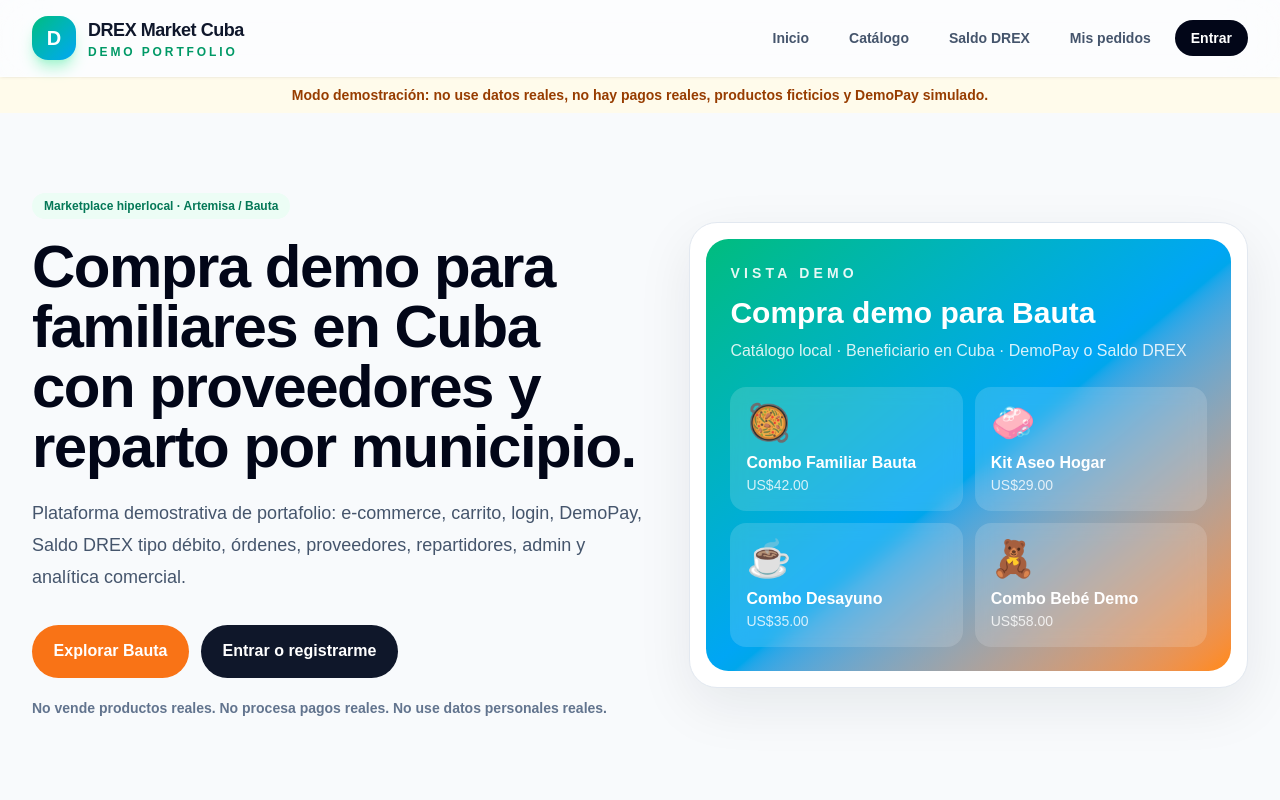
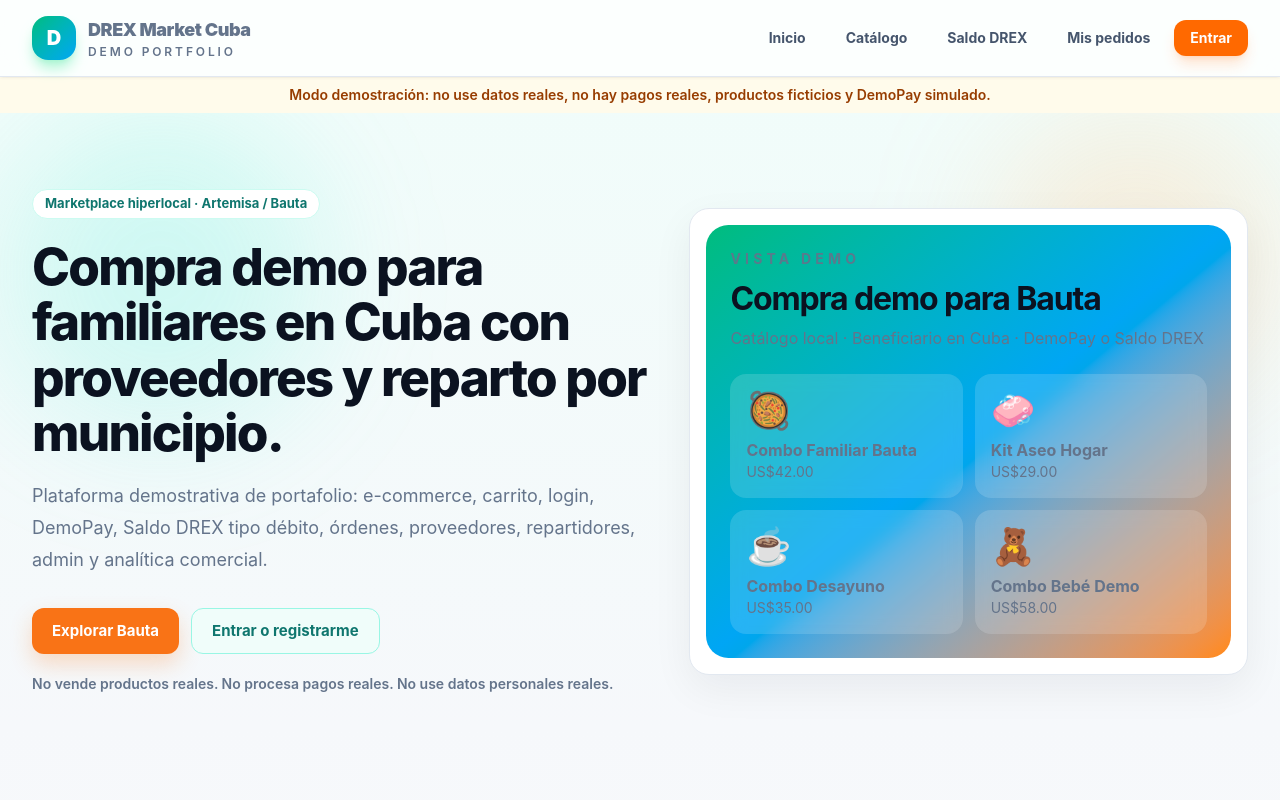
Before and after one commit to Yoarcy/drex-market-cuba-demo, a Next.js app: page / in a window 1280 px wide. Shown: the top 800 px of the page. Built offline with nearby package versions, Linux system fonts and the light colour scheme.

Commit message:
style: apply refined SaaS visual system

```diff
--- a/src/app/globals.css
+++ b/src/app/globals.css
@@ -1,76 +1,154 @@
 @import "tailwindcss";
 
 :root {
-  --background: #f8fafc;
-  --foreground: #0f172a;
+  --color-bg: #F6F8FB;
+  --color-bg-soft: #EEF4F7;
+  --color-surface: #FFFFFF;
+  --color-surface-soft: #F8FAFC;
+
+  --color-text: #0B1220;
+  --color-text-muted: #64748B;
+  --color-text-soft: #94A3B8;
+
+  --color-border: #E2E8F0;
+  --color-border-strong: #CBD5E1;
+
+  --color-primary: #0F766E;
+  --color-primary-hover: #0B5F59;
+  --color-primary-soft: #CCFBF1;
+  --color-primary-ultra-soft: #F0FDFA;
+
+  --color-cta: #F97316;
+  --color-cta-hover: #EA580C;
+  --color-cta-soft: #FFEDD5;
+
+  --color-dark: #0F172A;
+  --color-dark-2: #111827;
+
+  --color-success: #16A34A;
+  --color-success-soft: #DCFCE7;
+  --color-warning: #F59E0B;
+  --color-warning-soft: #FEF3C7;
+  --color-error: #DC2626;
+  --color-error-soft: #FEE2E2;
+  --color-info: #2563EB;
+  --color-info-soft: #DBEAFE;
+
+  --background: var(--color-bg);
+  --foreground: var(--color-text);
 }
 
 * { box-sizing: border-box; }
 html { scroll-behavior: smooth; }
 body {
   margin: 0;
-  background: var(--background);
-  color: var(--foreground);
-  font-family: Arial, Helvetica, sans-serif;
+  background: var(--color-bg);
+  color: var(--color-text);
+  font-family: Inter, Manrope, system-ui, -apple-system, BlinkMacSystemFont, "Segoe UI", sans-serif;
+  text-rendering: optimizeLegibility;
 }
 
 a { text-decoration: none; }
 
+h1, h2, h3 { color: var(--color-text); letter-spacing: -0.035em; }
+h1 { font-size: clamp(2.1rem, 4vw, 3.25rem); line-height: 1.08; font-weight: 800; }
+h2 { font-size: clamp(1.7rem, 3vw, 2rem); line-height: 1.15; font-weight: 750; }
+h3 { font-size: 1.5rem; line-height: 1.25; font-weight: 750; }
+p { color: var(--color-text-muted); }
+
 input, select, textarea {
   width: 100%;
-  border-radius: 1rem;
-  border: 1px solid #cbd5e1;
-  background: white;
-  padding: 0.85rem 1rem;
-  color: #0f172a;
+  min-height: 46px;
+  border-radius: 12px;
+  border: 1px solid var(--color-border-strong);
+  background: var(--color-surface);
+  padding: 0 14px;
+  color: var(--color-text);
+  font-size: 14px;
   outline: none;
+  transition: border-color 180ms ease, box-shadow 180ms ease, background 180ms ease;
+}
+textarea { padding-top: 12px; padding-bottom: 12px; }
+input::placeholder, textarea::placeholder { color: var(--color-text-soft); }
+
+input:focus, select:focus, textarea:focus {
+  border-color: #14B8A6;
+  box-shadow: 0 0 0 4px rgba(20, 184, 166, 0.16);
 }
 
-input:focus, select:focus, textarea:focus {
-  border-color: #10b981;
-  box-shadow: 0 0 0 4px rgba(16, 185, 129, 0.12);
+label, label span {
+  font-weight: 700;
+  color: var(--color-text-muted);
 }
 
-label { font-weight: 700; color: #334155; }
+.demo-card {
+  border: 1px solid var(--color-border);
+  background: var(--color-surface);
+  border-radius: 20px;
+  box-shadow: 0 14px 40px rgba(15, 23, 42, 0.06);
+  transition: transform 180ms ease, box-shadow 180ms ease, border-color 180ms ease;
+}
+.demo-card:hover { box-shadow: 0 20px 50px rgba(15, 23, 42, 0.09); }
 
-.demo-card {
-  border: 1px solid #e2e8f0;
-  background: white;
-  border-radius: 1.75rem;
-  box-shadow: 0 18px 55px rgba(15, 23, 42, 0.08);
+.btn-primary,
+.btn-dark {
+  display: inline-flex;
+  min-height: 46px;
+  align-items: center;
+  justify-content: center;
+  border-radius: 12px;
+  padding: 0 20px;
+  font-size: 15px;
+  font-weight: 750;
+  transition: transform 180ms ease, background 180ms ease, box-shadow 180ms ease;
+}
+.btn-primary {
+  background: var(--color-cta);
+  color: white;
+  box-shadow: 0 10px 22px rgba(249, 115, 22, 0.24);
+}
+.btn-primary:hover { background: var(--color-cta-hover); transform: translateY(-1px); }
+.btn-dark {
+  background: var(--color-primary-ultra-soft);
+  color: var(--color-primary);
+  border: 1px solid #99F6E4;
+}
+.btn-dark:hover { background: var(--color-primary-soft); transform: translateY(-1px); }
+
+.badge-demo {
+  display: inline-flex;
+  height: 30px;
+  align-items: center;
+  border-radius: 999px;
+  border: 1px solid var(--color-primary-soft);
+  background: var(--color-surface);
+  color: var(--color-primary);
+  padding: 0 12px;
+  font-size: 13px;
+  font-weight: 750;
 }
 
-.btn-primary {
-  display: inline-flex;
-  align-items: center;
-  justify-content: center;
-  border-radius: 999px;
-  background: #f97316;
-  color: white;
-  padding: 0.9rem 1.35rem;
-  font-weight: 900;
-  transition: 160ms ease;
+/* Admin refinement without changing business logic */
+main > section.grid > aside.demo-card {
+  position: sticky;
+  top: 92px;
+  border-radius: 20px;
+  padding: 12px;
+  box-shadow: 0 14px 40px rgba(15, 23, 42, 0.06);
 }
-.btn-primary:hover { background: #ea580c; transform: translateY(-1px); }
+main > section.grid > aside.demo-card button {
+  min-height: 44px;
+  border-radius: 12px;
+  padding: 0 16px;
+  font-size: 14px;
+  font-weight: 700;
+}
+main > section.grid > aside.demo-card button.bg-emerald-600 {
+  background: linear-gradient(135deg, #0F766E, #14B8A6) !important;
+  box-shadow: 0 10px 22px rgba(15, 118, 110, 0.22);
+}
 
-.btn-dark {
-  display: inline-flex;
-  align-items: center;
-  justify-content: center;
-  border-radius: 999px;
-  background: #0f172a;
-  color: white;
-  padding: 0.9rem 1.35rem;
-  font-weight: 900;
-  transition: 160ms ease;
+.rounded-full { border-radius: 999px; }
+@media (max-width: 768px) {
+  main > section.grid > aside.demo-card { position: static; }
 }
-.btn-dark:hover { background: #047857; transform: translateY(-1px); }
-
-.badge-demo {
-  border-radius: 999px;
-  background: #ecfdf5;
-  color: #047857;
-  padding: 0.35rem 0.75rem;
-  font-size: 0.75rem;
-  font-weight: 900;
-}
--- a/src/app/layout.tsx
+++ b/src/app/layout.tsx
@@ -18,8 +18,8 @@ export default function RootLayout({ children }: Readonly<{ children: React.Reac
   return (
     <html lang="es">
       <body>
-        <div className="min-h-screen bg-slate-50 text-slate-900">
-          <header className="sticky top-0 z-50 border-b border-white/40 bg-white/70 shadow-sm shadow-slate-900/5 backdrop-blur-xl supports-[backdrop-filter]:bg-white/55">
+        <div className="min-h-screen bg-[linear-gradient(180deg,#F0FDFA_0%,#F6F8FB_38%,#FFFFFF_100%)] text-slate-900">
+          <header className="sticky top-0 z-50 min-h-[72px] border-b border-slate-200 bg-white/80 shadow-sm shadow-slate-900/5 backdrop-blur-xl supports-[backdrop-filter]:bg-white/80">
             <div className="mx-auto flex max-w-7xl flex-col gap-4 px-4 py-4 md:flex-row md:items-center md:justify-between lg:px-8">
               <Link href="/" className="flex items-center gap-3">
                 <span className="flex h-11 w-11 items-center justify-center rounded-2xl bg-gradient-to-br from-emerald-500 to-sky-500 text-xl font-black text-white shadow-lg shadow-emerald-200">D</span>
@@ -34,7 +34,7 @@ export default function RootLayout({ children }: Readonly<{ children: React.Reac
                     {label}
                   </Link>
                 ))}
-                <Link href="/login" className="rounded-full bg-slate-950 px-4 py-2 text-white transition hover:bg-emerald-700">Entrar</Link>
+                <Link href="/login" className="rounded-xl bg-orange-500 px-4 py-2 text-white shadow-lg shadow-orange-500/20 transition hover:-translate-y-0.5 hover:bg-orange-600">Entrar</Link>
               </nav>
             </div>
           </header>
--- a/src/app/page.tsx
+++ b/src/app/page.tsx
@@ -5,10 +5,10 @@ import { products, formatMoney } from "@/lib/demo-data";
 export default function Home() {
   return (
     <main>
-      <section className="mx-auto grid max-w-7xl gap-10 px-4 py-12 md:grid-cols-[1.05fr_0.95fr] md:items-center lg:px-8 lg:py-20">
+      <section className="relative overflow-hidden px-4 py-14 md:py-[76px] lg:px-8"><div className="pointer-events-none absolute left-0 top-0 h-80 w-80 rounded-full bg-teal-300/20 blur-3xl"/><div className="pointer-events-none absolute right-0 top-0 h-72 w-72 rounded-full bg-orange-300/20 blur-3xl"/><div className="relative mx-auto grid max-w-7xl gap-10 md:grid-cols-[1.05fr_0.95fr] md:items-center">
         <div>
           <span className="badge-demo">Marketplace hiperlocal · Artemisa / Bauta</span>
-          <h1 className="mt-5 max-w-3xl text-4xl font-black tracking-tight text-slate-950 md:text-6xl">
+          <h1 className="mt-5 max-w-3xl text-[34px] font-extrabold leading-[1.08] tracking-[-0.04em] text-slate-950 md:text-[52px] md:leading-[1.02]">
             Compra demo para familiares en Cuba con proveedores y reparto por municipio.
           </h1>
           <p className="mt-5 max-w-2xl text-lg leading-8 text-slate-600">
@@ -36,7 +36,7 @@ export default function Home() {
             </div>
           </div>
         </div>
-      </section>
+      </div></section>
 
       <section className="mx-auto max-w-7xl px-4 py-8 lg:px-8">
         <MunicipalitySelector />
@@ -50,7 +50,7 @@ export default function Home() {
             ["Billetera", "Saldo DREX"],
             ["Entrega", "Reparto local"],
           ].map(([label, value]) => (
-            <div key={label} className="demo-card p-6">
+            <div key={label} className="demo-card p-[18px]">
               <p className="text-sm font-bold text-slate-500">{label}</p>
               <p className="mt-2 text-2xl font-black text-slate-950">{value}</p>
             </div>
@@ -59,7 +59,7 @@ export default function Home() {
       </section>
 
       <section className="mx-auto max-w-7xl px-4 pb-16 lg:px-8">
-        <div className="demo-card p-6">
+        <div className="demo-card p-[18px]">
           <p className="text-sm font-black uppercase tracking-[0.25em] text-emerald-600">Recomendaciones para el cliente</p>
           <h2 className="mt-3 text-2xl font-black text-slate-950">Productos sugeridos según compras demo</h2>
           <p className="mt-2 text-slate-600">La tienda pública solo muestra recomendaciones útiles para comprar. Las estadísticas internas quedan reservadas al panel admin.</p>
--- a/src/components/ProductCard.tsx
+++ b/src/components/ProductCard.tsx
@@ -17,27 +17,27 @@ export function ProductCard({ product }: { product: Product }) {
   const isOut = product.stock <= 0;
 
   return (
-    <article className={`group flex h-full flex-col overflow-hidden rounded-[1.6rem] border shadow-sm transition ${isOut ? "border-red-300 bg-red-50" : "border-slate-200 bg-white hover:-translate-y-1 hover:shadow-xl"}`}>
-      <div className={`flex h-40 items-center justify-center text-6xl ${isOut ? "bg-red-100 opacity-70" : "bg-gradient-to-br from-emerald-50 via-sky-50 to-orange-50"}`}>
+    <article className={`group flex h-full flex-col overflow-hidden rounded-[20px] border shadow-[0_12px_32px_rgba(15,23,42,0.06)] transition duration-200 ${isOut ? "border-red-300 bg-red-50" : "border-slate-200 bg-white hover:-translate-y-1 hover:shadow-xl"}`}>
+      <div className={`flex aspect-[4/3] items-center justify-center text-6xl ${isOut ? "bg-red-100 opacity-70" : "bg-gradient-to-br from-emerald-50 via-sky-50 to-orange-50"}`}>
         {product.image}
       </div>
-      <div className="flex flex-1 flex-col p-5">
+      <div className="flex flex-1 flex-col p-4">
         <div className="mb-3 flex items-center justify-between gap-3">
           <span className="rounded-full bg-sky-50 px-3 py-1 text-xs font-bold text-sky-700">{product.category}</span>
           {isOut ? <span className="rounded-full bg-red-600 px-3 py-1 text-xs font-black text-white">agotado</span> : <span className="text-xs font-semibold text-orange-600">{product.badge}</span>}
         </div>
-        <h3 className="text-lg font-black text-slate-950">{product.name}</h3>
+        <h3 className="text-[17px] font-extrabold text-slate-950">{product.name}</h3>
         <p className="mt-2 line-clamp-2 text-sm text-slate-600">{product.description}</p>
         <p className="mt-3 text-xs font-semibold text-slate-500">{product.provider}</p>
         <div className="mt-auto flex items-end justify-between pt-5">
           <div>
-            <p className={isOut ? "text-2xl font-black text-red-700" : "text-2xl font-black text-emerald-700"}>{formatMoney(product.price)}</p>
+            <p className={isOut ? "text-[22px] font-extrabold tracking-[-0.02em] text-red-700" : "text-[22px] font-extrabold tracking-[-0.02em] text-emerald-700"}>{formatMoney(product.price)}</p>
             <p className={isOut ? "text-xs font-black text-red-700" : "text-xs text-slate-500"}>Stock demo: {product.stock}</p>
           </div>
           {isOut ? (
             <button disabled className="rounded-full bg-red-100 px-4 py-2 text-sm font-bold text-red-700">No disponible</button>
           ) : (
-            <Link href={`/productos/${product.slug}`} className="rounded-full bg-slate-950 px-4 py-2 text-sm font-bold text-white transition hover:bg-emerald-700">Ver</Link>
+            <Link href={`/productos/${product.slug}`} className="rounded-xl bg-orange-500 px-4 py-2 text-sm font-bold text-white shadow-lg shadow-orange-500/20 transition hover:-translate-y-0.5 hover:bg-orange-600">Ver</Link>
           )}
         </div>
       </div>
```
Also changed, not shown: src/app/admin/page.tsx (+2 -2 lines).
